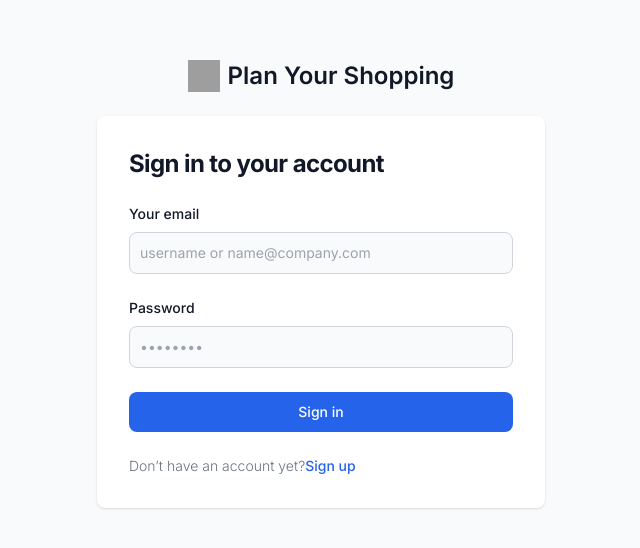
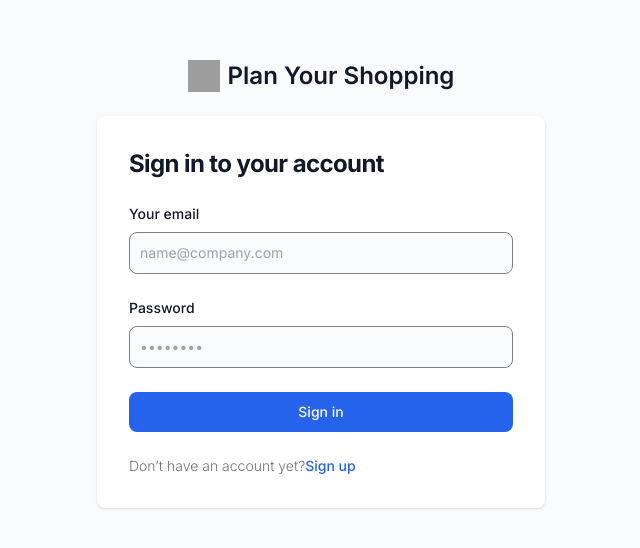
Before and after one commit to elle-n-lu/shoplist-client, a Next.js app: page /signin in a window 1280 px wide. Shown: the part 116-664 px from the top of the page, without its empty margins (319-959 px from the left). Built offline with nearby package versions, Linux system fonts and the light colour scheme; grey boxes are pictures that could not be loaded.

Commit message:
fix signin error report; delete order

```diff
--- a/app/base_api/base_api.ts
+++ b/app/base_api/base_api.ts
@@ -1 +1,2 @@
 export const base_api='https://shop-flask-api-055e088e36ef.herokuapp.com/'
+// export const base_api='http://127.0.0.1:5000/'
--- a/app/signin/page.tsx
+++ b/app/signin/page.tsx
@@ -10,7 +10,7 @@ const Page: React.FC<pageProps> = () => {
   const router = useRouter();
   const [username, setUsername] = useState("");
   const [password, setPassword] = useState("");
-  const notify = (message: string) => toast(message);
+  const [message, setMessage] = useState<string | undefined>();
   const submitForm = async (e: any) => {
     e.preventDefault();
     const formData = new FormData();
@@ -19,14 +19,12 @@ const Page: React.FC<pageProps> = () => {
 
     const res = await axios
       .post(base_api + "login/", formData, { withCredentials: true })
-
-     if(res){
+      .then(async (res) => {
         window.localStorage.setItem("access", res.data.token);
         window.localStorage.setItem("user", res.data.user);
         router.push("/");
-     }else{
-      console.log(res)
-     }
+      })
+      .catch((error) => {console.log(error.response.data.error); setMessage(error.response.data.error)});
   };
 
   return (
@@ -50,6 +48,7 @@ const Page: React.FC<pageProps> = () => {
             <h1 className="text-xl font-bold leading-tight tracking-tight text-gray-900 md:text-2xl ">
               Sign in to your account
             </h1>
+            {message && <label className=" text-red-500">{message}</label>}
             <form className="space-y-4 md:space-y-6" onSubmit={submitForm}>
               <div>
                 <label className="block mb-2 text-sm font-medium text-gray-900 ">
@@ -57,12 +56,13 @@ const Page: React.FC<pageProps> = () => {
                 </label>
                 <input
                   value={username}
-                  onChange={(e) => setUsername(e.target.value)}
-                  type="usernameOrEmail"
-                  name="usernameOrEmail"
-                  id="username"
-                  className="bg-gray-50 border border-gray-300 text-gray-900 sm:text-sm rounded-lg focus:ring-blue-600 focus:border-blue-600 block w-full p-2.5"
-                  placeholder="username or name@company.com"
+                  onChange={(e) => {setMessage(undefined);setUsername(e.target.value)}}
+                  type="email"
+                  name="email"
+                  id="email"
+                  className=" bg-gray-50 border border-gray-300 sm:text-sm rounded-lg focus:ring-blue-600 focus:border-blue-600 block w-full p-2.5"
+                  style={{borderColor: message? "red":" gray "}}
+                  placeholder="name@company.com"
                   required
                 />
               </div>
@@ -76,6 +76,7 @@ const Page: React.FC<pageProps> = () => {
                   type="password"
                   name="password"
                   id="password"
+                  style={{borderColor: message? "red":" gray "}}
                   placeholder="••••••••"
                   className="bg-gray-50 border border-gray-300 text-gray-900 sm:text-sm rounded-lg focus:ring-blue-600 focus:border-blue-600 block w-full p-2.5"
                   required
--- a/app/upload/tables.tsx
+++ b/app/upload/tables.tsx
@@ -4,6 +4,7 @@ import { useRouter, useSearchParams } from "next/navigation";
 import React, { useCallback, useState } from "react";
 import { ToastContainer, toast } from "react-toastify";
 import { plans } from "../plans/page";
+import { base_api } from "../base_api/base_api";
 
 export interface tablesProps {
   id: number;
@@ -31,7 +32,7 @@ const Tables: React.FC<tablesProps> = ({
     typeof window !== "undefined" && (localStorage.getItem("access") as string);
   const deleteOp = async (id: number) => {
     await axios
-      .delete("http://127.0.0.1:5000/files/delete/" + id, {
+      .delete(base_api+"files/delete/" + id+'/', {
         headers: { Authorization: `Bearer ${token}` },
       })
       .then((res) =>{changeMessage('added'); window.location.reload()})
```
